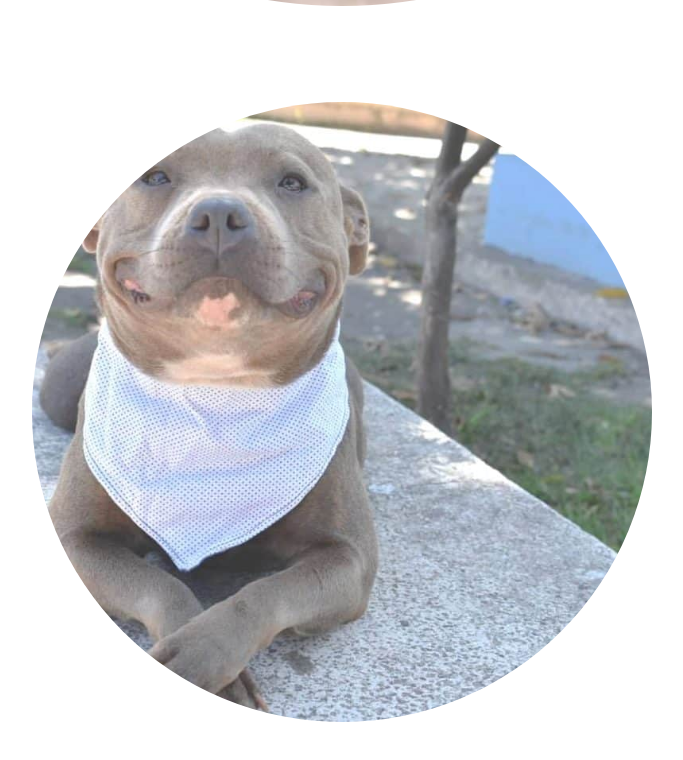
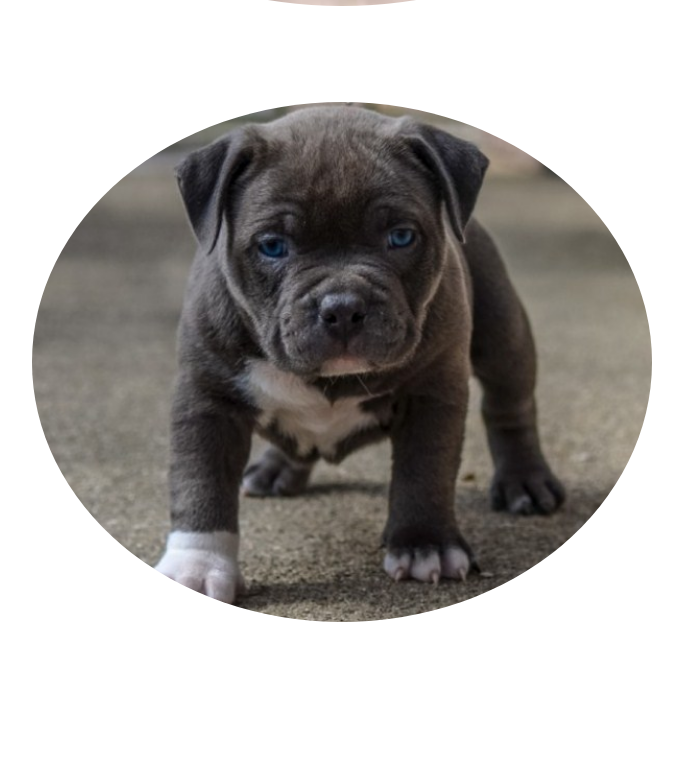
Before and after one commit to Rosa-123/city-dogs, a plain HTML site: page Index.html in a window 1280 px wide. Shown: the part 966-1726 px from the top of the page, without its empty margins (286-969 px from the left). After the commit the page ends 1644 px from the top, so only its background shows below. Drawn offline with Linux system fonts and the light colour scheme.

Commit message:
added new image

```diff
--- a/Index.html
+++ b/Index.html
@@ -14,6 +14,6 @@
     <div class="container">
     <img class="dog-img" src="../images/dog.jpg" alt="yellow puppy laying in leaves"/>
     <img class="pit-img" src="../images/pitbull.jpg" alt="portrait photo of brown and white pitbull dog" >
-    <img class="pocket-pit-img"src="../images/pocket-pit.jpg" alt="pocket pitbull smiling">
+    <img class="pocket-pit-img"src="../images/puppy-pit.jpg" alt="puppy pitbull">
 </div>
 </body>
```
Also changed, not shown: images/puppy-pit.jpg (added).
